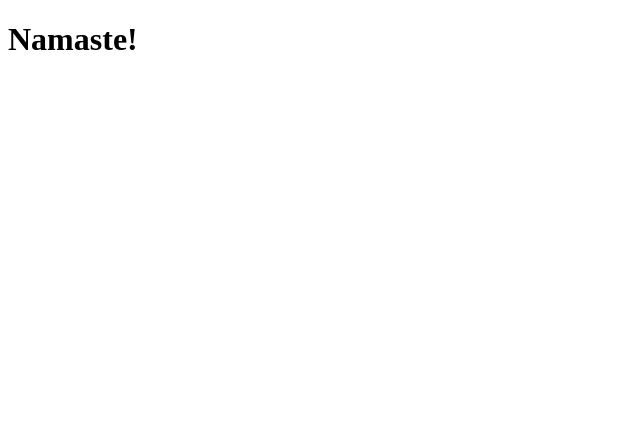
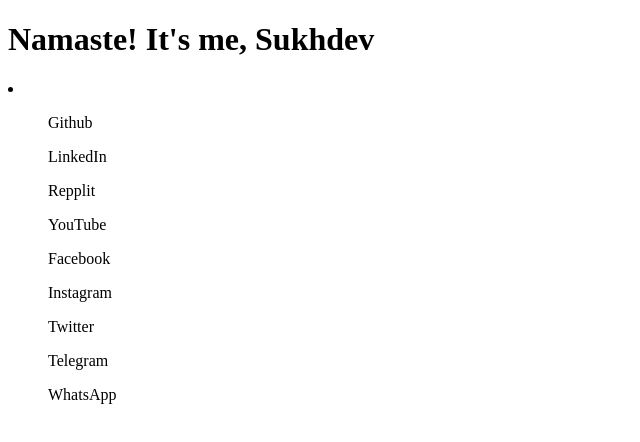
Before and after one commit to 5ukhdev/mystuff, a plain HTML site: page index.html in a window 1280 px wide. Shown: the whole page, without its empty margins (0-640 px from the left). Drawn offline with Linux system fonts and the light colour scheme.

Commit message:
added social media links

```diff
--- a/index.html
+++ b/index.html
@@ -6,6 +6,17 @@
     <title>mystuff</title>
 </head>
 <body>
-    <h1>Namaste!</h1>
+    <h1>Namaste! It's me, Sukhdev</h1>
+    <li>
+        <ul>Github</ul>
+        <ul>LinkedIn</ul>
+        <ul>Repplit</ul>
+        <ul>YouTube</ul>
+        <ul>Facebook</ul>
+        <ul>Instagram</ul>
+        <ul>Twitter</ul>
+        <ul>Telegram</ul>
+        <ul>WhatsApp</ul>
+    </li>
 </body>
 </html>
```
